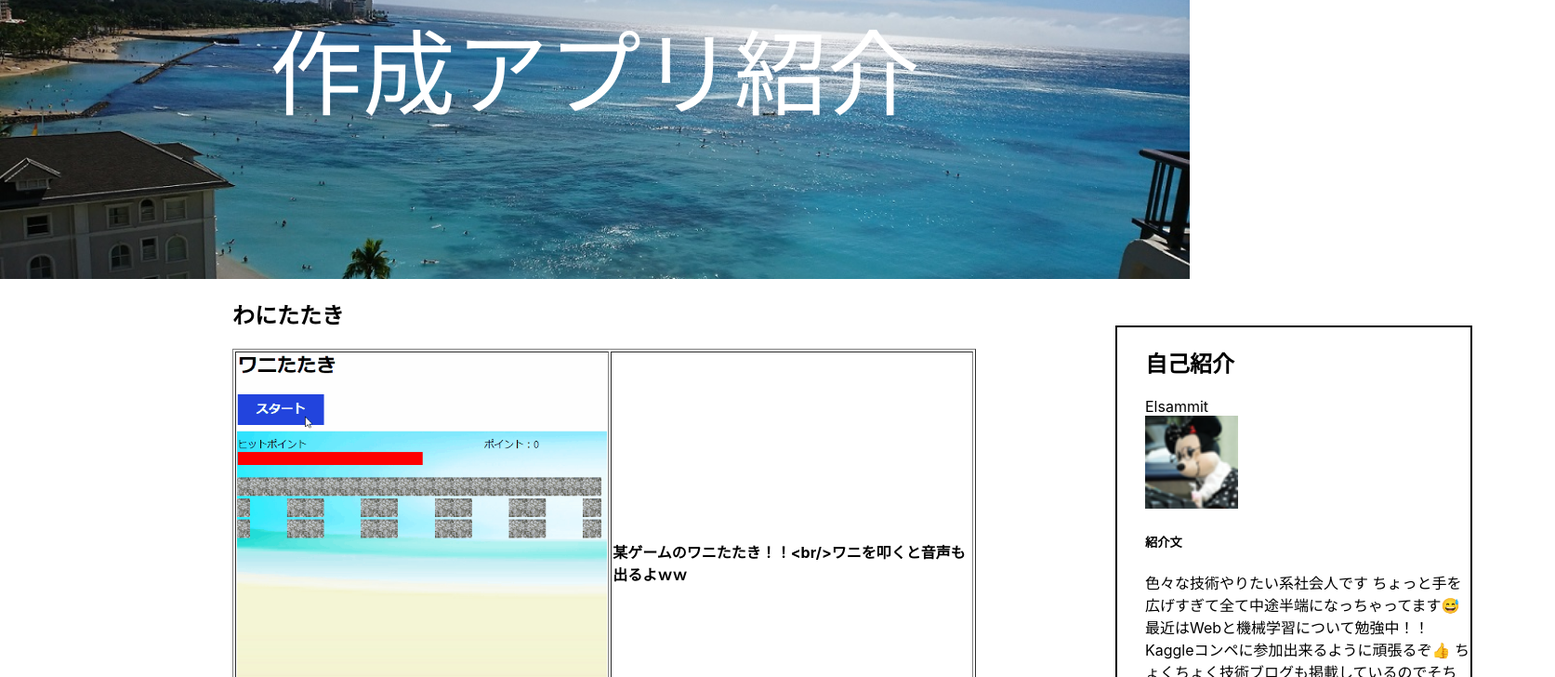
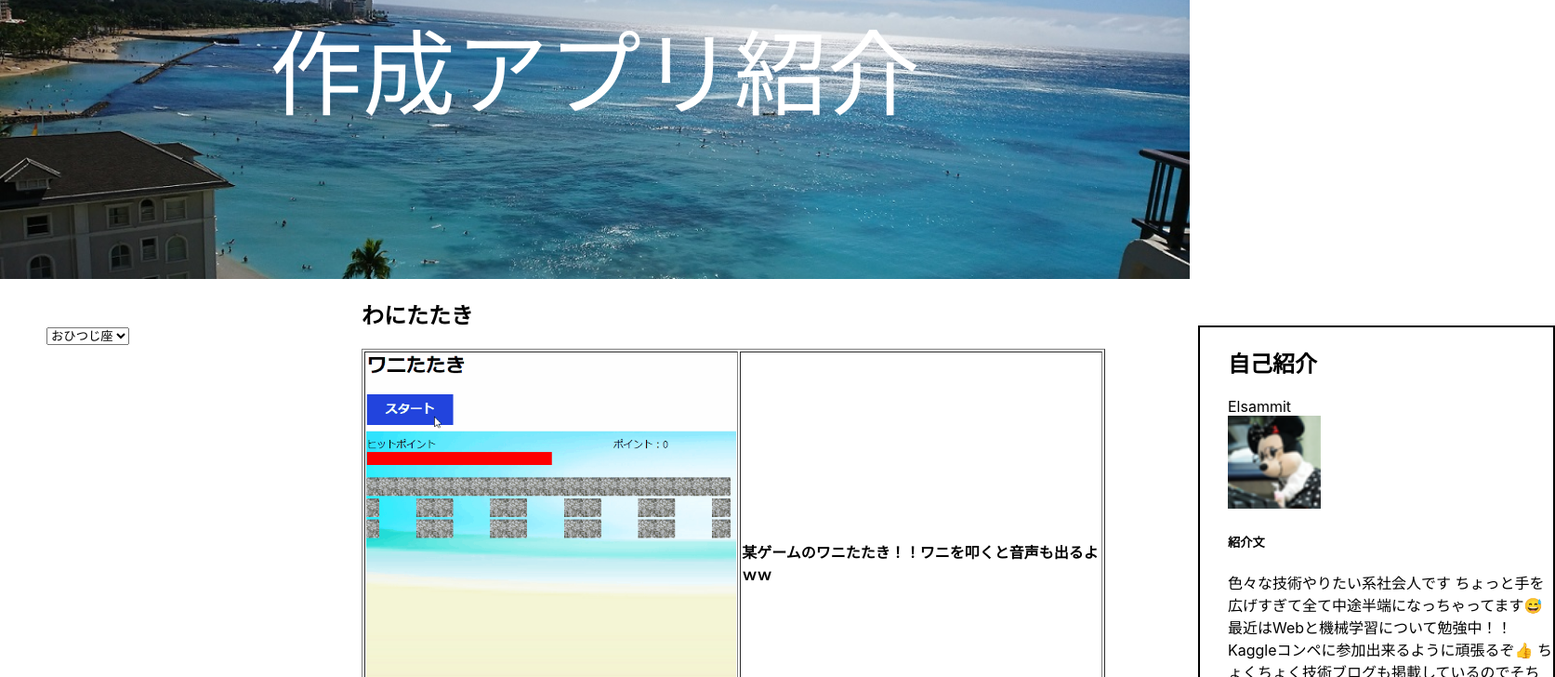
Before and after one commit to Elsammit/MyIntroduction, a React (Create React App) app: page /MakeGame in a window 1280 px wide. Shown: the top 728 px of the page at 93% size, 1673 px wide, since content can reach past the window. Built offline with nearby package versions, Linux system fonts and the light colour scheme.

Commit message:
modify code

```diff
--- a/src/mainpage.js
+++ b/src/mainpage.js
@@ -1,5 +1,5 @@
 import React, { Component } from 'react';
-import { BrowserRouter, Route, Switch, Link } from 'react-router-dom';
+import { Link } from 'react-router-dom';
 import "./mainpage.css";
 export default class waniwani extends Component  {
     constructor (props) {
--- a/src/profile.js
+++ b/src/profile.js
@@ -1,5 +1,4 @@
 import React, { Component } from 'react';
-import { BrowserRouter, Route, Switch, Link } from 'react-router-dom';
 import "./profile.css";
 import profile from "./image/profile.jpg";
 export default class waniwani extends Component  {
@@ -16,7 +15,7 @@ export default class waniwani extends Component  {
                     <div className="ProfTitle">
                         <p>プロフィール</p>
                     </div>
-                    <img src={profile} className="Profile-Pro" />
+                    <img src={profile} alt="profImg" className="Profile-Pro" />
                 </body>
         </div>);
     }
--- a/src/top.css
+++ b/src/top.css
@@ -31,6 +31,12 @@ header{
     display: flex;
 }
 
+.leftaside{
+    width:200px;
+    margin-top: 50px;
+    margin-left:50px;
+}
+
 .article{
     width:900px;
 }
@@ -38,7 +44,7 @@ header{
 .aside{
     width:200px;
     margin-top: 50px;
-    margin-left:300px;
+    margin-left:250px;
 }
 
 .Tbl{
--- a/src/top.js
+++ b/src/top.js
@@ -6,6 +6,7 @@ import FireWork from "./image/firework.gif"
 import Pokemon from "./image/pokemon.gif"
 import HatenaGame from "./image/hatena.gif"
 import Cooking from "./image/cooking.gif"
+import WordApp from "./image/wordApp.gif"
 import Profile from "./image/profile.png"
 export default class TopPage extends Component  {
     constructor (props) {
@@ -13,6 +14,7 @@ export default class TopPage extends Component  {
         this.state = {
             location:0,
         };
+        //this.test = this.onChange.bind(this);
     }
 
     Header = () =>{
@@ -68,24 +70,54 @@ export default class TopPage extends Component  {
         )
     }
 
+    test = (e) =>{
+        console.log(e)
+        var sample = document.getElementById("tt");
+        console.log('text = ' + sample.value);
+    }
+
+    ReactAppPage = () =>{
+        return(
+        <div className="article" >
+            {this.MakeAppView("わにたたき", "某ゲームのワニたたき！！ワニを叩くと音声も出るよｗｗ", WaniImg,
+                        "ワニたたき画像", "https://elsammit.github.io/waniwanipanic/", "AppImg")}
+            {this.MakeAppView("モグラたたき", "モグラたたきゲーム<br/>結構上手く作れた気がする", MoguraImg,
+                        "モグラたたき画像", "https://elsammit.github.io/Moguratataki/", "AppImg")}
+            {this.MakeAppView("花火", "花火も作ってみた<br/>今年はいけなかったからせめてWeb上だけでも", FireWork,
+                        "花火画像", "https://elsammit.github.io/Fireworks/", "AppImg2")}
+            {this.MakeAppView("ポケモンステータス確認フォーム", "ポケモンステータス確認用フォームです。\n 第1世代～第7世代のステータスや努力値振りをレーダーチャートで分かりやすくしてみました", Pokemon,
+                        "ポケモン画像", "https://elsammit.github.io/PokeChart/", "AppImg2")}
+            {this.MakeAppView("お料理ルーレットアプリ", "本日の献立を選んでくれるアプリです。\nちょっと献立数が少ないかな？？", Cooking,
+                        "お料理ゲーム画像", "https://elsammit.github.io/CookingApp/", "AppImg3")}
+            {this.MakeAppView("誰が出てきたか当てるゲーム", "誰が出てきたか当てるゲームです\nワニたたき作成している時に作ってみたゲームだけど。。。</th>", HatenaGame,
+                        "よくわからないゲーム画像", "https://elsammit.github.io/hitSomeone/", "AppImg3")}
+            {this.MakeAppView("英単語アプリ", "単語を勉強するためのアプリ\n単語の追加変更欄も追加しているので集中的な勉強も出来ます！！", WordApp,
+                        "英単語画像", "https://elsammit.github.io/wordbookApp/", "AppImg2")}
+        </div>
+        )
+    }
+
     render() {
         return (<div>
             {this.Header()}
             <div className="Introduce">
-                <div className="article" >
-                    {this.MakeAppView("わにたたき", "某ゲームのワニたたき！！<br/>ワニを叩くと音声も出るよｗｗ", WaniImg,
-                                    "ワニたたき画像", "https://elsammit.github.io/waniwanipanic/", "AppImg")}
-                    {this.MakeAppView("モグラたたき", "モグラたたきゲーム<br/>結構上手く作れた気がする", MoguraImg,
-                                    "モグラたたき画像", "https://elsammit.github.io/Moguratataki/", "AppImg")}
-                    {this.MakeAppView("花火", "花火も作ってみた<br/>今年はいけなかったからせめてWeb上だけでも", FireWork,
-                                    "花火画像", "https://elsammit.github.io/Fireworks/", "AppImg2")}
-                    {this.MakeAppView("ポケモンステータス確認フォーム", "ポケモンステータス確認用フォームです<br/>第1世代～第7世代のステータスや努力値振りをレーダーチャートで分かりやすくしてみました", Pokemon,
-                                    "ポケモン画像", "https://elsammit.github.io/PokeChart/", "AppImg2")}
-                    {this.MakeAppView("お料理ルーレットアプリ", "本日の献立を選んでくれるアプリです。<br/>ちょっと献立数が少ないかな？？</th>", Cooking,
-                                    "お料理ゲーム画像", "https://elsammit.github.io/CookingApp/", "AppImg3")}
-                    {this.MakeAppView("誰が出てきたか当てるゲーム", "誰が出てきたか当てるゲームです<br/>ワニたたき作成している時に作ってみたゲームだけど。。。</th>", HatenaGame,
-                                    "よくわからないゲーム画像", "https://elsammit.github.io/hitSomeone/", "AppImg3")}
+                <div className="leftaside" >
+                <select name="blood" id="tt" onChange={this.test}>
+                    <option value="Aries">おひつじ座</option>
+                    <option value="Taurus">おうし座</option>
+                    <option value="Gemini">ふたご座</option>
+                    <option value="Cancer">かに座</option>
+                    <option value="Leo">しし座</option>
+                    <option value="Virgo">おとめ座</option>
+                    <option value="Libra">てんびん座</option>
+                    <option value="Scorpio">さそり座</option>
+                    <option value="Saggitarius">いて座</option>
+                    <option value="Capricorn">やぎ座</option>
+                    <option value="Aquarius">みずがめ座</option>
+                    <option value="Pisces">うお座</option>
+                    </select>
                 </div>
+                {this.ReactAppPage()}
                 <div className="aside" >
                     {this.AsidePage()}
                 </div>
```
Also changed, not shown: src/image/wordApp.gif (added).
